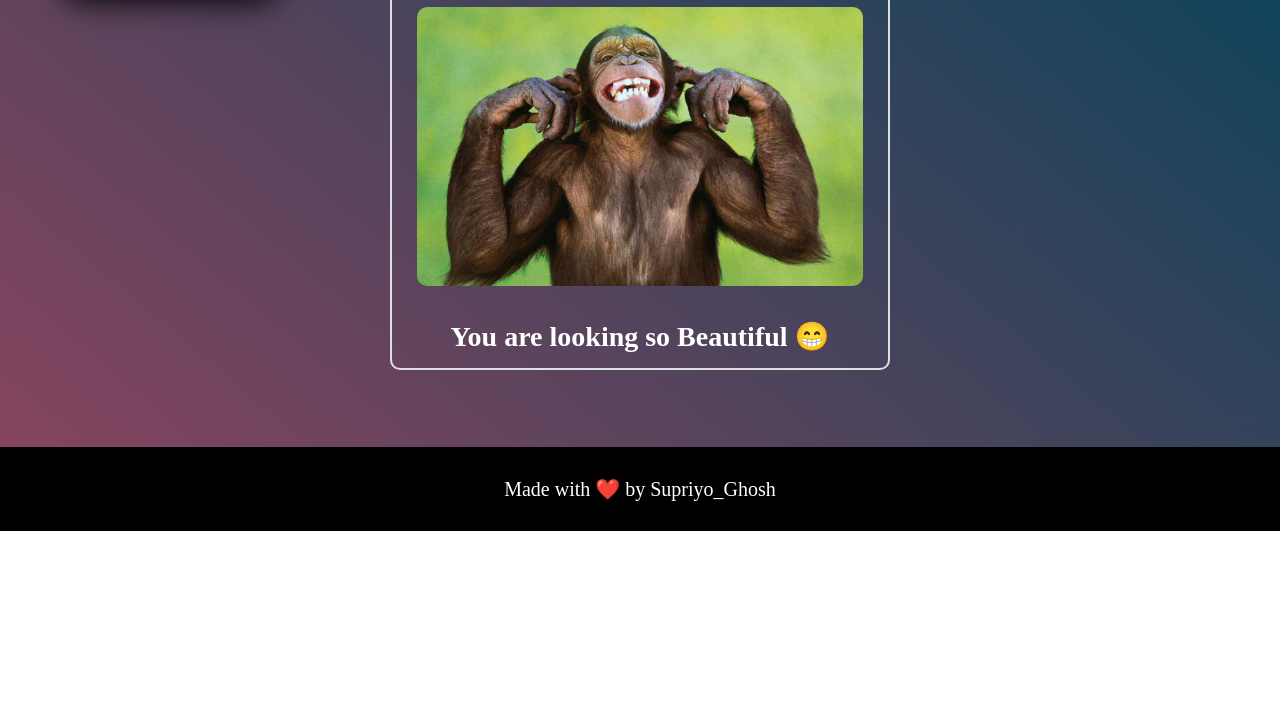
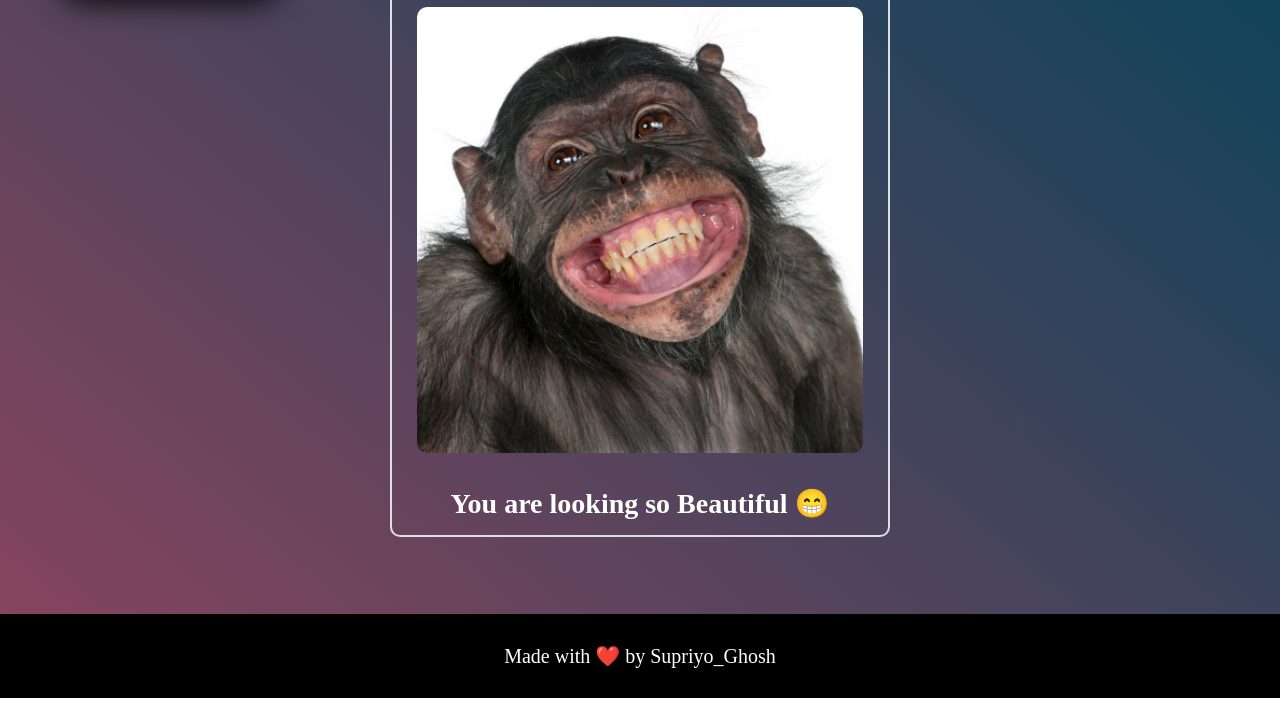
Before and after one commit to Supriyo2810/Image-Viewer, a plain HTML site: page image.html in a window 1280 px wide. Shown: the part 87-800 px from the top of the page. Drawn offline with Linux system fonts and the light colour scheme.

Commit message:
Image Update

```diff
--- a/image.html
+++ b/image.html
@@ -18,7 +18,7 @@
       </div>
       <section class="section1">
         <div class="main">
-          <img src="/image/monkey.webp" alt="Aadhar Picture" />
+          <img src="/image/monkey.jpg" alt="Aadhar Picture" />
           <h2>You are looking so Beautiful 😁</h2>
         </div>
       </section>
```
Also changed, not shown: image/monkey.jpg (added), image/monkey.webp (deleted).
